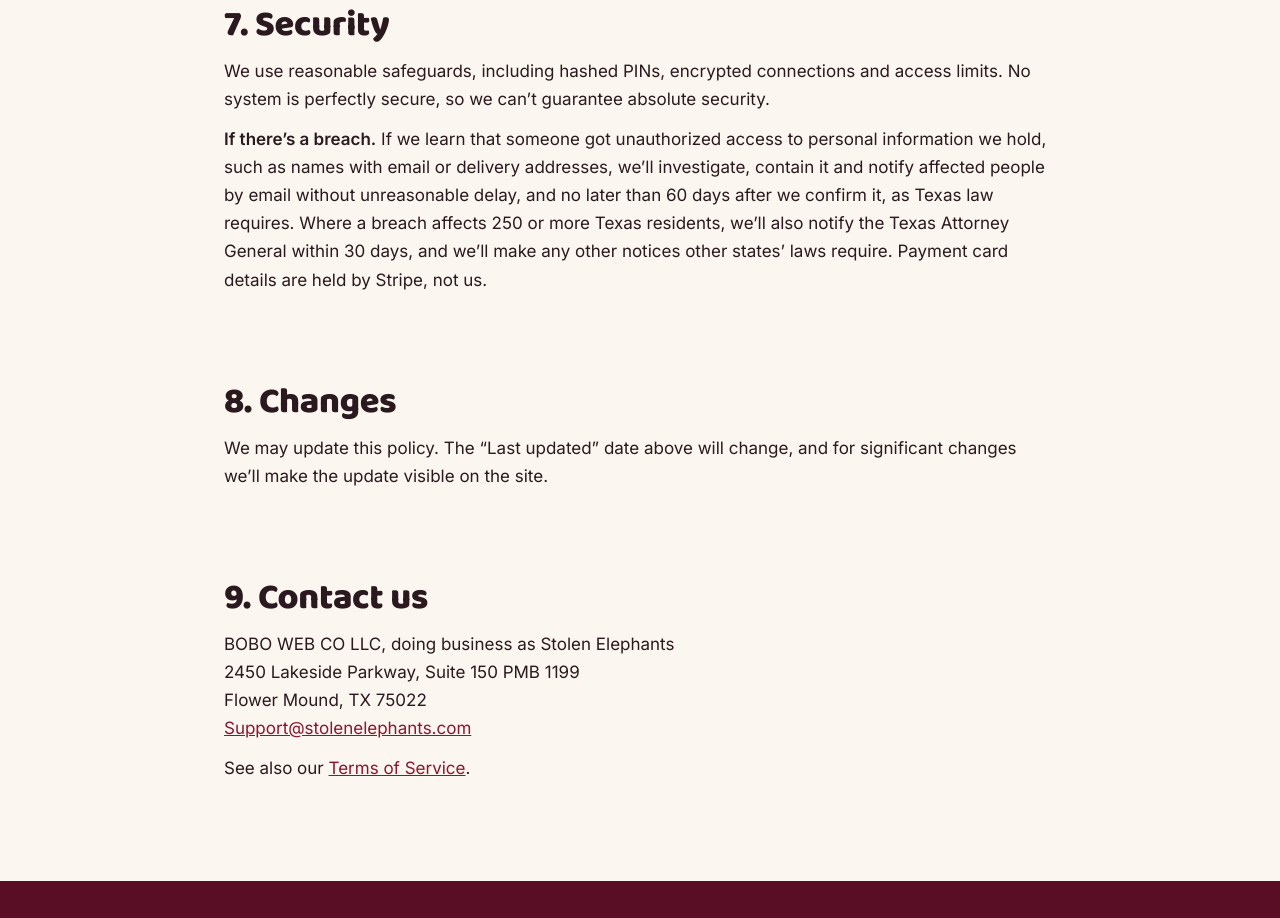
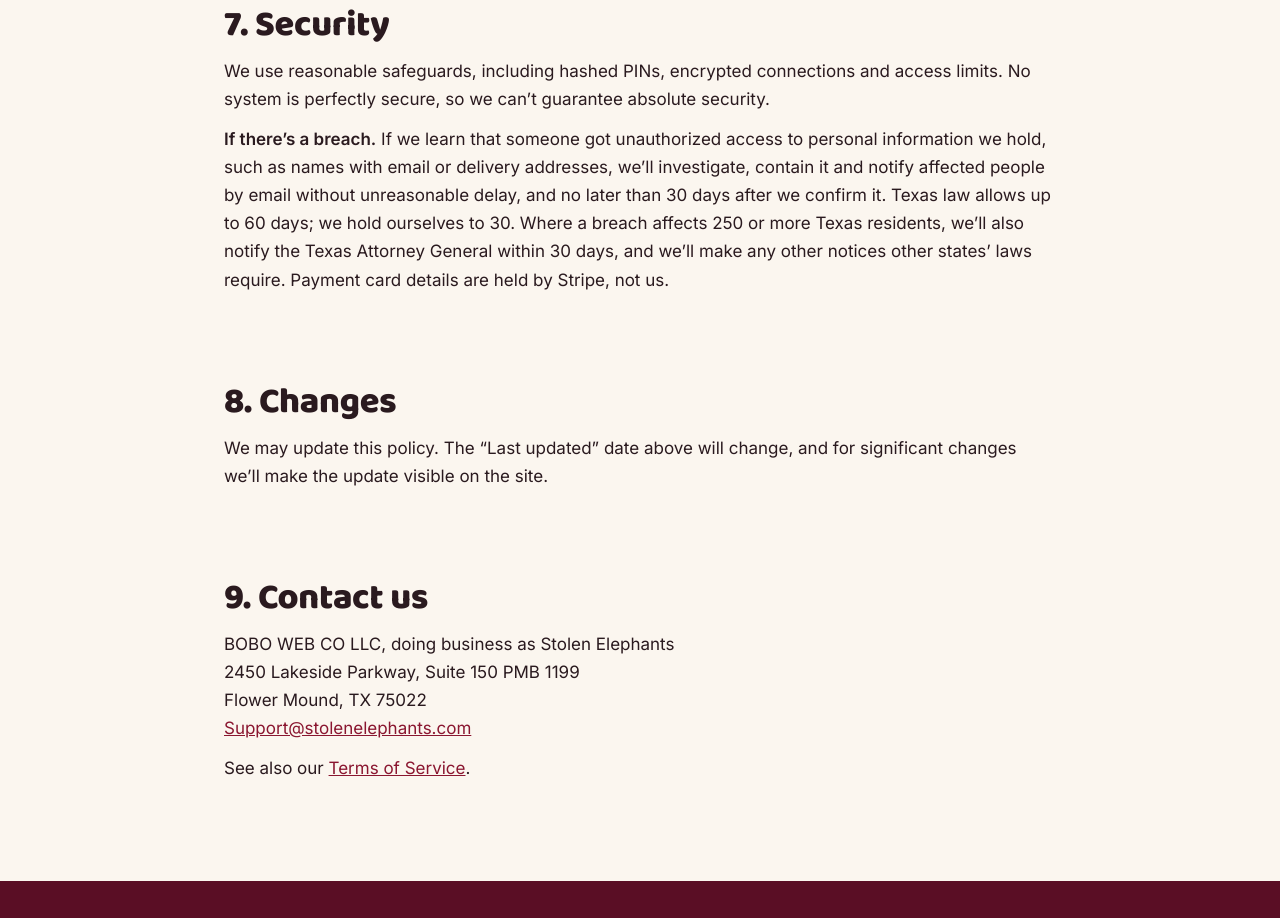
Before and after one commit to jfaber80-png/stolenelephants-site, a plain HTML site: page privacy.html in a window 1280 px wide. Shown: the part 4020-4938 px from the top of the page. Drawn offline with Linux system fonts and the light colour scheme.

Commit message:
Privacy: breach notices to affected people within 30 days (Texas allows 60)
Co-Authored-By: Claude Opus 5.5 <noreply@anthropic.com>
Claude-Session: https://claude.ai/code/session_017ot4payXcAui8CaNe5QBzL

```diff
--- a/privacy.html
+++ b/privacy.html
@@ -126,7 +126,7 @@ h3{font-size:21px;margin:24px 0 8px}
 <section>
 <h2>7. Security</h2>
 <p>We use reasonable safeguards, including hashed PINs, encrypted connections and access limits. No system is perfectly secure, so we can’t guarantee absolute security.</p>
-<p><b>If there’s a breach.</b> If we learn that someone got unauthorized access to personal information we hold, such as names with email or delivery addresses, we’ll investigate, contain it and notify affected people by email without unreasonable delay, and no later than 60 days after we confirm it, as Texas law requires. Where a breach affects 250 or more Texas residents, we’ll also notify the Texas Attorney General within 30 days, and we’ll make any other notices other states’ laws require. Payment card details are held by Stripe, not us.</p>
+<p><b>If there’s a breach.</b> If we learn that someone got unauthorized access to personal information we hold, such as names with email or delivery addresses, we’ll investigate, contain it and notify affected people by email without unreasonable delay, and no later than 30 days after we confirm it. Texas law allows up to 60 days; we hold ourselves to 30. Where a breach affects 250 or more Texas residents, we’ll also notify the Texas Attorney General within 30 days, and we’ll make any other notices other states’ laws require. Payment card details are held by Stripe, not us.</p>
 </section>
 <section>
 <h2>8. Changes</h2>
```
